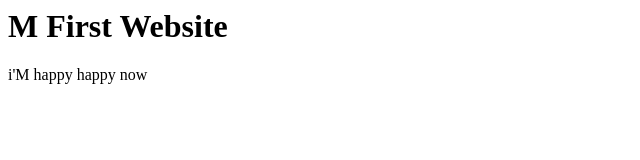
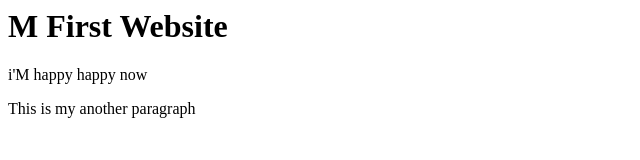
Before and after one commit to Habib010/my-first-web, a plain HTML site: page index.html in a window 1280 px wide. Shown: the whole page, without its empty margins (0-640 px from the left). Drawn offline with Linux system fonts and the light colour scheme.

Commit message:
I'm added something

```diff
--- a/index.html
+++ b/index.html
@@ -1,2 +1,3 @@
 <h1>M First Website</h1>
 <p>i'M happy happy now</p>
+<p>This is my another paragraph</p>
```
